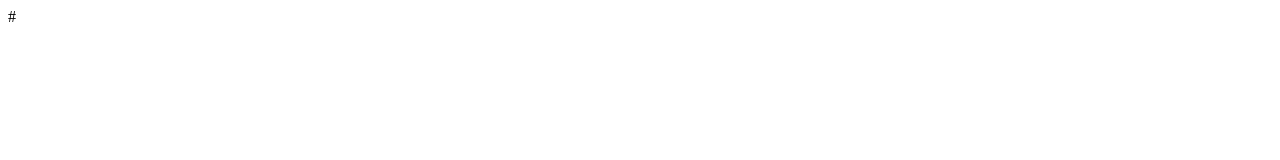
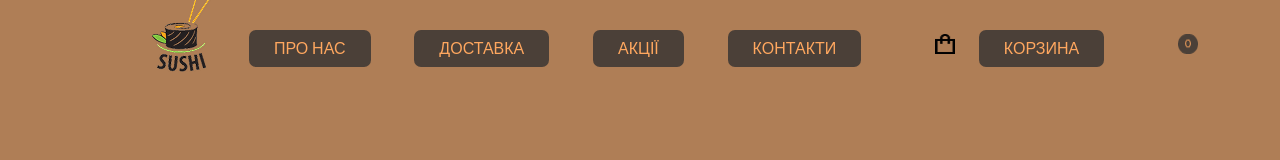
Before and after one commit to Olenka-maker/logika-sitee, a plain HTML site: page index.html in a window 1280 px wide. Drawn offline with Linux system fonts and the light colour scheme.

Commit message:
to do header

```diff
--- a/index.html
+++ b/index.html
@@ -3,10 +3,23 @@
 <head>
     <meta charset="UTF-8">
     <meta name="viewport" content="width=device-width, initial-scale=1.0">
-    <title>Document</title>#
+    <title>Document</title>
     <link rel="stylesheet" href="style.css">
 </head>
 <body>
-
+    <header>
+        <nav class="nav">
+            <img src="./photos/logo (2).png" alt="">
+            <div class="nav-links">
+                <a href="">Про нас</a>
+                <a href="">Доставка</a>
+                <a href="">Акції</a>
+                <a href="">Контакти</a>
+                <img src="./photos/IMAGE.png" alt="" class="trolley">
+                <a href="">Корзина</a>
+                <img src="./photos/Frame.png" alt="" class="account">
+            </div>
+        </nav>
+    </header>
 </body>
 </html>
--- a/style.css
+++ b/style.css
@@ -0,0 +1,58 @@
+@import url('https://fonts.googleapis.com/css2?family=Inter:ital,opsz,wght@0,14..32,100..900;1,14..32,100..900&family=Karla:ital,wght@0,200..800;1,200..800&family=Montserrat:ital,wght@0,100..900;1,100..900&family=PT+Sans:ital,wght@0,400;0,700;1,400;1,700&family=Raleway:ital,wght@0,100..900;1,100..900&family=Roboto:ital,wght@0,100..900;1,100..900&display=swap');
+
+
+.nav{
+    display: flex;
+    justify-content: center;
+    text-align: center;
+}
+
+.nav a{
+    margin: 0 20px;
+    text-decoration: none;
+    color: #FFA75F;
+    background-color: #4B4038;
+    padding: 6px;
+    padding-left: 25px;
+    text-align: center;
+    padding-right: 25px;
+    border-radius: 7px;
+    padding-top: 9px;
+    padding-bottom: 9px;
+
+}
+
+.nav img{
+    margin-left: 50px;
+}
+
+.trolley{
+    width: 20px;
+    height: 20px;
+}
+
+.account{
+    width: 20px;
+    height: 20px;
+    margin-left: 30px;
+}
+
+body{
+    margin: 0;
+    padding: 0;
+    background-color: #AF7E56;
+    font-family: "Karla", sans-serif;
+}
+header{
+    height: 80px;
+}
+
+.nav{
+    display: flex;
+    align-items: center;
+    padding: 0 20px;
+}
+
+.nav-links{
+    text-transform: uppercase;
+}
```
Also changed, not shown: photos/Frame.png (added), photos/IMAGE.png (added), photos/logo (2).png (added).
